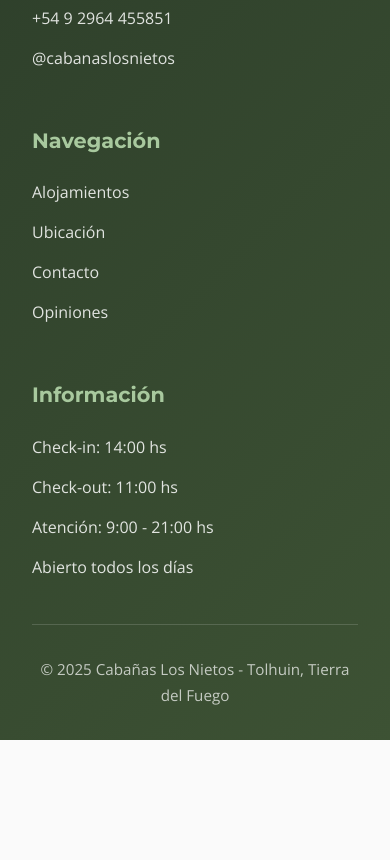
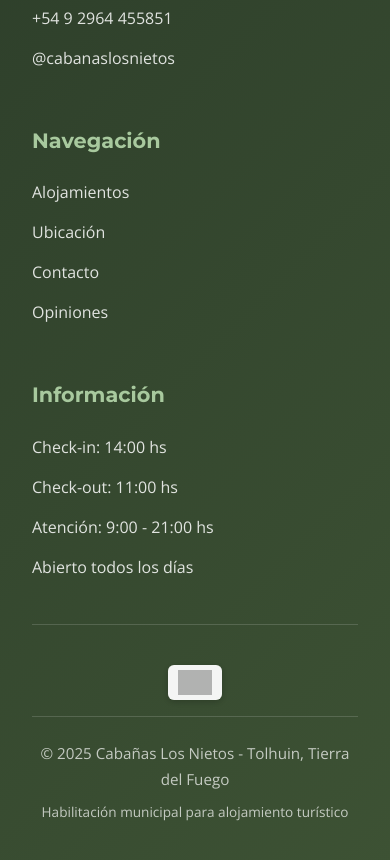
Before and after one commit to msrtu098/CABA-ASupdate, a plain HTML site: page index.html in a window 390 px wide. Shown: the part 5104-5964 px from the top of the page. Before the commit the page ends 5844 px from the top, so only its background shows below. Drawn offline with nearby package versions, Linux system fonts and the light colour scheme; grey boxes are pictures that could not be loaded.

Commit message:
Update index.html

```diff
--- a/index.html
+++ b/index.html
@@ -166,7 +166,7 @@
             transform: translateX(5px);
         }
 
-        /* Hero Section con Slider */
+
         .hero-slider {
             margin-top: 65px;
             height: 85vh;
@@ -304,7 +304,7 @@
             border-color: white;
         }
 
-        /* Slider Controls */
+
         .slider-controls {
             position: absolute;
             bottom: 35px;
@@ -621,6 +621,80 @@
             font-size: 0.95rem;
         }
 
+        .footer-logos {
+            text-align: center;
+            padding: 1.5rem 0 1rem;
+            border-top: 1px solid rgba(255,255,255,0.15);
+        }
+
+        .logos-container {
+            display: flex;
+            justify-content: center;
+            align-items: center;
+            gap: 2.5rem;
+            flex-wrap: wrap;
+            margin-top: 1.5rem;
+        }
+
+        .footer-logo {
+            height: 50px;
+            width: auto;
+            opacity: 0.95;
+            transition: all 0.3s ease;
+            filter: brightness(1.15) contrast(1.05);
+            background: white;
+            padding: 8px 16px;
+            border-radius: 6px;
+            box-shadow: 0 2px 6px rgba(0,0,0,0.2);
+        }
+
+        .footer-logo:hover {
+            opacity: 1;
+            transform: translateY(-2px);
+            box-shadow: 0 3px 10px rgba(0,0,0,0.3);
+        }
+
+        .footer-bottom {
+            text-align: center;
+            padding-top: 1.5rem;
+            padding-bottom: 1rem;
+            color: rgba(255,255,255,0.7);
+            font-size: 0.95rem;
+        }
+
+        .footer-bottom p {
+            margin: 0;
+        }
+
+        .footer-bottom .habilitacion-text {
+            margin-top: 0.5rem;
+            font-size: 0.85rem;
+        }
+
+        @media (max-width: 768px) {
+            .footer-logo {
+                height: 40px;
+                padding: 6px 12px;
+            }
+
+            .logos-container {
+                gap: 2rem;
+                margin-top: 1.2rem;
+            }
+        }
+
+        @media (max-width: 480px) {
+            .footer-logo {
+                height: 35px;
+                padding: 5px 10px;
+            }
+
+            .logos-container {
+                gap: 1.5rem;
+                margin-top: 1rem;
+            }
+        }
+
         /* Responsive */
         @media (min-width: 768px) {
             .servicios-grid {
@@ -857,10 +931,17 @@
                 <p>Abierto todos los días</p>
             </div>
         </div>
+        <div class="footer-logos">
+            <div class="logos-container">
+                <img src="https://i.imgur.com/XIAwheL.png" alt="Naturalmente Tolhuin" class="footer-logo">
+
+            </div>
+        </div>
         <div class="footer-bottom">
             <p>© 2025 Cabañas Los Nietos - Tolhuin, Tierra del Fuego</p>
-
+            <p class="habilitacion-text">Habilitación municipal para alojamiento turístico</p>
         </div>
+    </footer>
     </footer>
 </body>
 
```
